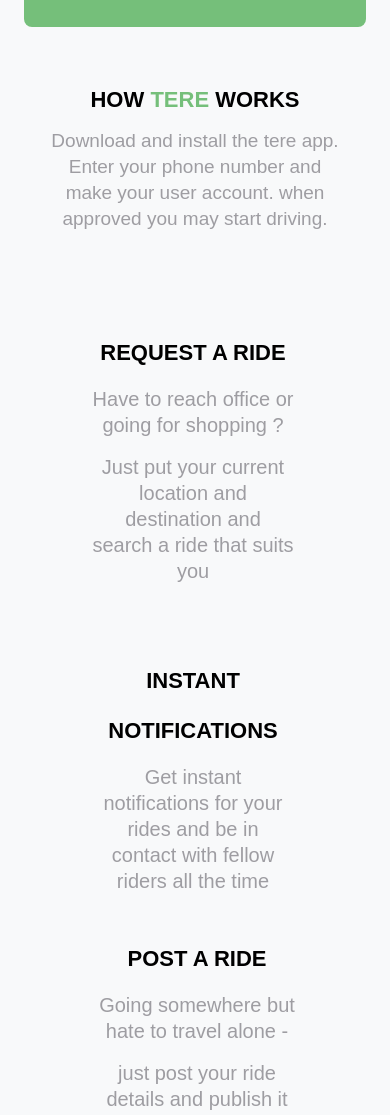
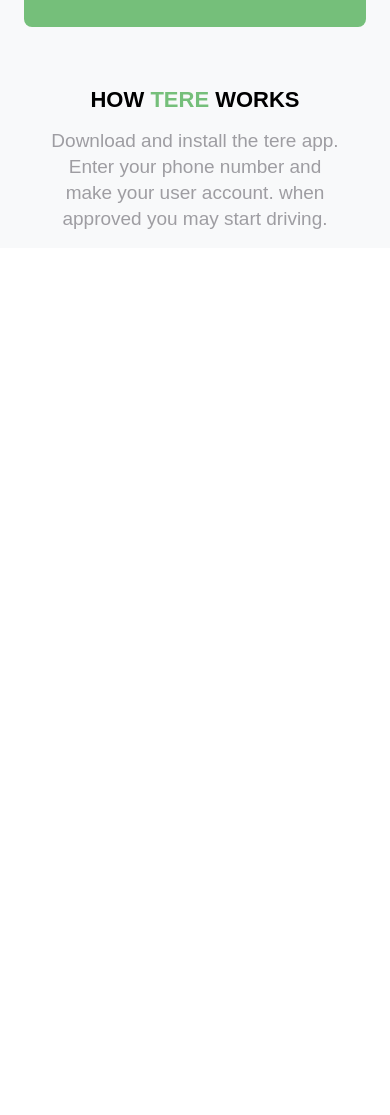
Before and after one commit to Tahir-Yousafzai/Tere_web_Clone, a plain HTML site: page index.html in a window 390 px wide. Shown: the part 1109-2224 px from the top of the page. After the commit the page ends 1405 px from the top, so only its background shows below. Drawn offline with nearby package versions, Linux system fonts and the light colour scheme.

Commit message:
ye mainey commit ki hai q k responsive nahi comlete iska

```diff
--- a/index.html
+++ b/index.html
@@ -130,7 +130,7 @@
         </div>
       </div>
 
-      <div class="content-4th-section">
+      <!-- <div class="content-4th-section">
         <div class="row align-items-center" class="row-main">
 
           <div class="col-12 col-lg-4 col-md-4-12 col-sm-12 text-end text-md-center text-sm-center pe-3 align-items-center">
@@ -168,7 +168,7 @@
           </div>
 
         </div>
-      </div>
+      </div> -->
     </div>
 
 
--- a/style.css
+++ b/style.css
@@ -529,7 +529,7 @@
         display: none;
     }
 
-    .content-4th-h1 {
+    /* .content-4th-h1 {
         font-size: 22px;
         font-weight: 800;
         text-align: center;
@@ -594,4 +594,4 @@
         padding: 0px 20% 0px 20% ;
 
     }
-}
+} */
```
